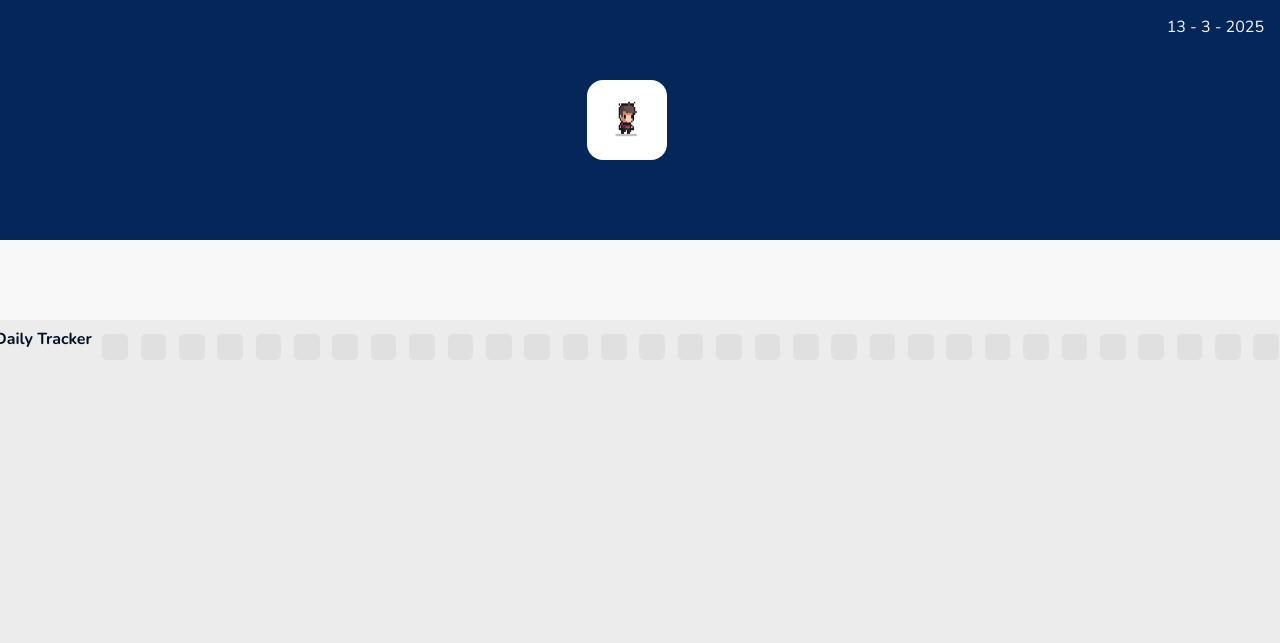
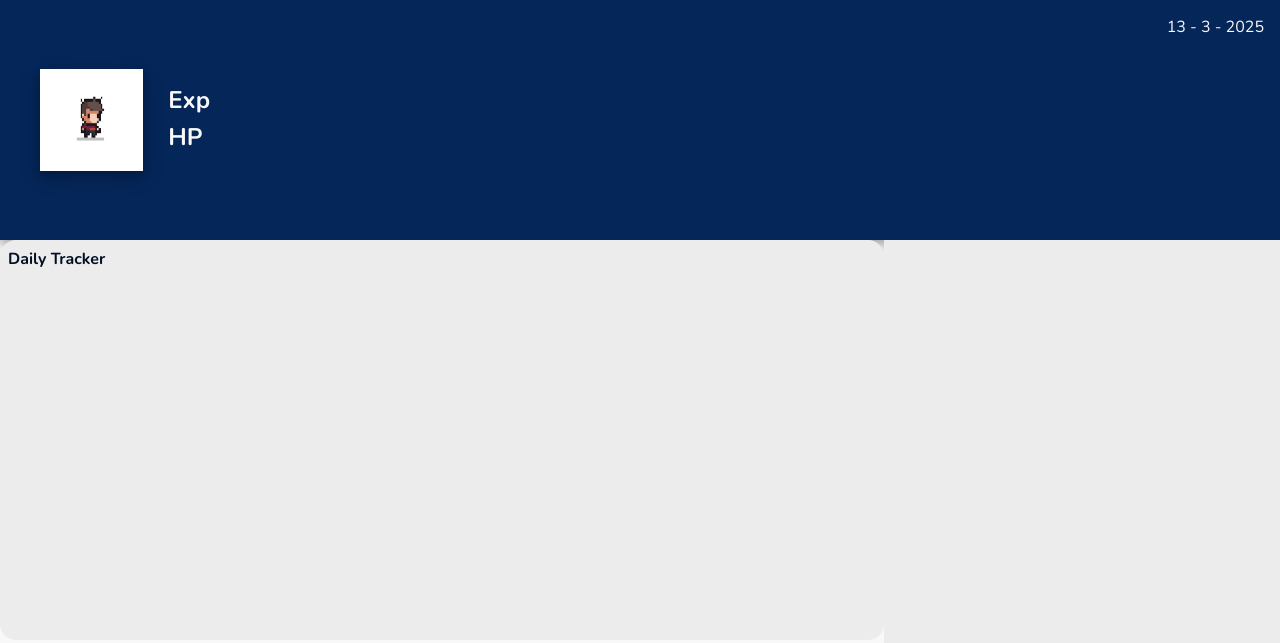
Before and after one commit to aqmal-ahamat/MindCraft, a website with bundled scripts: page Dashboard.html in a window 1280 px wide. Built offline with nearby package versions, Linux system fonts and the light colour scheme.

Commit message:
Dashboard UI

```diff
--- a/Dashboard.html
+++ b/Dashboard.html
@@ -19,8 +19,15 @@
     </section>
     <section id="content">
         <article id="statsSection">
-            <img src="images\character.gif" alt="">
-            <h1 id="usernametxt"></h1>
+            <div>
+                <img src="images\character.gif" alt="">
+                <div>
+                <p id="usernametxt"></p>
+                <p class="statsLabels">Exp</p>
+                <p class="statsLabels">HP</p>
+                </div>
+
+            </div>
             <p id="todayDate"></p>
         </article>
         <article id="trackersSection">
--- a/Dashboard.js
+++ b/Dashboard.js
@@ -38,7 +38,7 @@ introElement.addEventListener("animationend",()=>{
 
 
 let htracker = document.getElementById("habitTracker");
-
+/*
 for (let i=0;i<=30;i++){// instead of hard coding , use number of days of the month
 
 
@@ -61,3 +61,6 @@ for (let i=0;i<=30;i++){// instead of hard coding , use number of days of the mo
     })
 
 }
+
+
+*/
--- a/styles/dashboard.css
+++ b/styles/dashboard.css
@@ -8,17 +8,40 @@
 
 }
 #statsSection{
-    height: 30vh;
+    height: calc(324/1080*100vh);
     background-color: var(--color2);
     color: var(--color6);
     display: flex;
-    flex-direction: row;
-    align-items:center ;
+    flex-direction: column;
     justify-content: center;
+    padding-left: 40px;
+    box-shadow: 0 4px 8px 0 rgba(0, 0, 0, 0.2), 0 6px 20px 0 rgba(0, 0, 0, 0.19);
+
+
+
+}
+#statsSection div{
+    display: flex;
+
+
+}
+#statsSection div div {
+    display: flex;
+    flex-direction: column;
+    align-items: flex-start;
+    gap: 5px;
+
 }
 #usernametxt{
-    font-size: 7vh;
-    margin-left: 2vw;
+    font-size: calc(64/1920*100vw);
+    font-weight: bold;
+    margin-bottom: 10px;
+    line-height: 1;
+
+}
+.statsLabels{
+    font-size: 24px;
+    font-weight: bold;
 }
 body{
     background-color: var(--color6);
@@ -51,16 +74,16 @@ body{
 
 }
 #statsSection img{
-    width: 10vh;
-    height: 10vh;
-    border: 20px;
-    border-radius: 2vh;
+    display: block;
+    width: calc(154/1920*100vw);
+    height: calc(154/1920*100vw);
+    margin-right: 2vw;
+        box-shadow: 0 4px 8px 0 rgba(0, 0, 0, 0.2), 0 6px 20px 0 rgba(0, 0, 0, 0.19);
 }
 #trackersSection{
-    display: flex;
+    display: grid;
+    grid-template-columns: auto 396px;
     flex-direction: column;
-    align-items: center;
-    justify-content: center;
     height: 70vh;
 }
 #todayDate{
@@ -72,7 +95,7 @@ body{
     display: flex;
     flex-direction: row;
     background-color: var(--color7);
-    width: max-content;
+
     height: 50vh;
     border-radius: 2vh;
     padding: 1vh;
@@ -82,6 +105,12 @@ body{
 #habitTrackerTitle{
     color: var(--color1);
     font-weight: bold
+}
+
+#todoList{
+    background-color: var(--color7);
+    width: 100%;
+    height: 100%;
 }
 .checkBox{
     width: 2vw;
```
